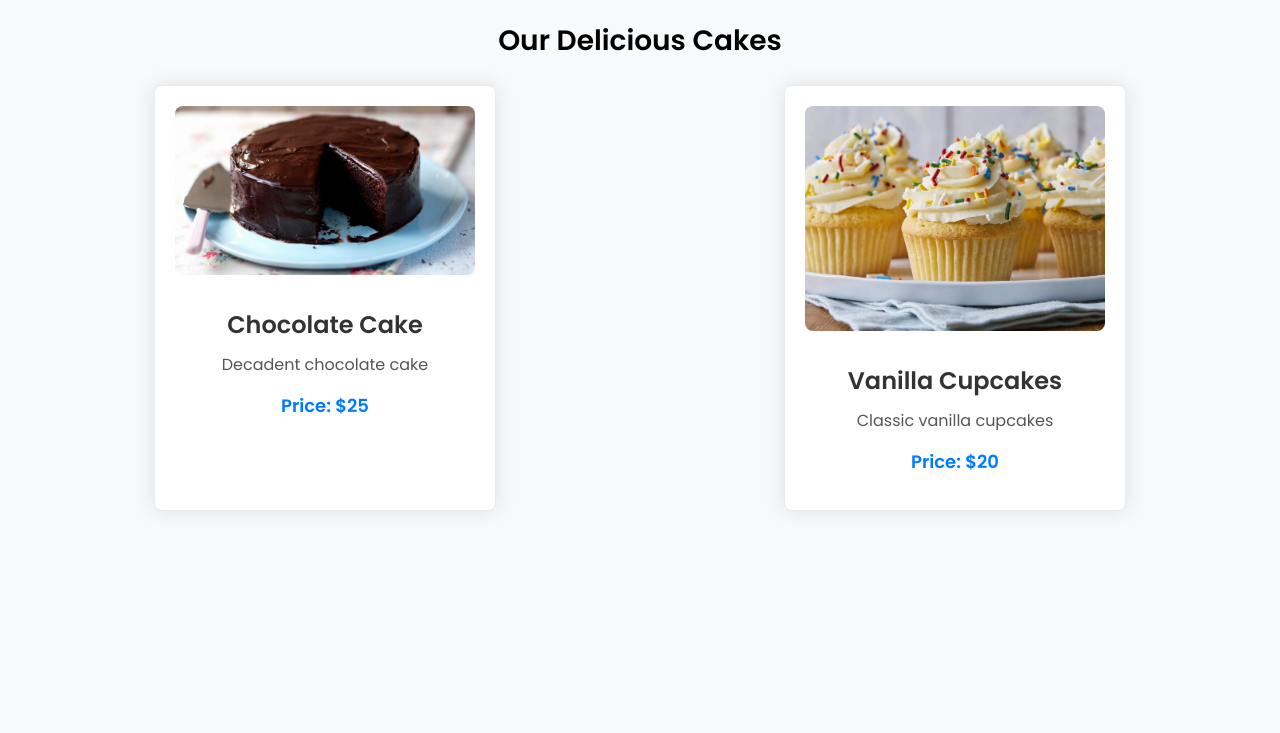
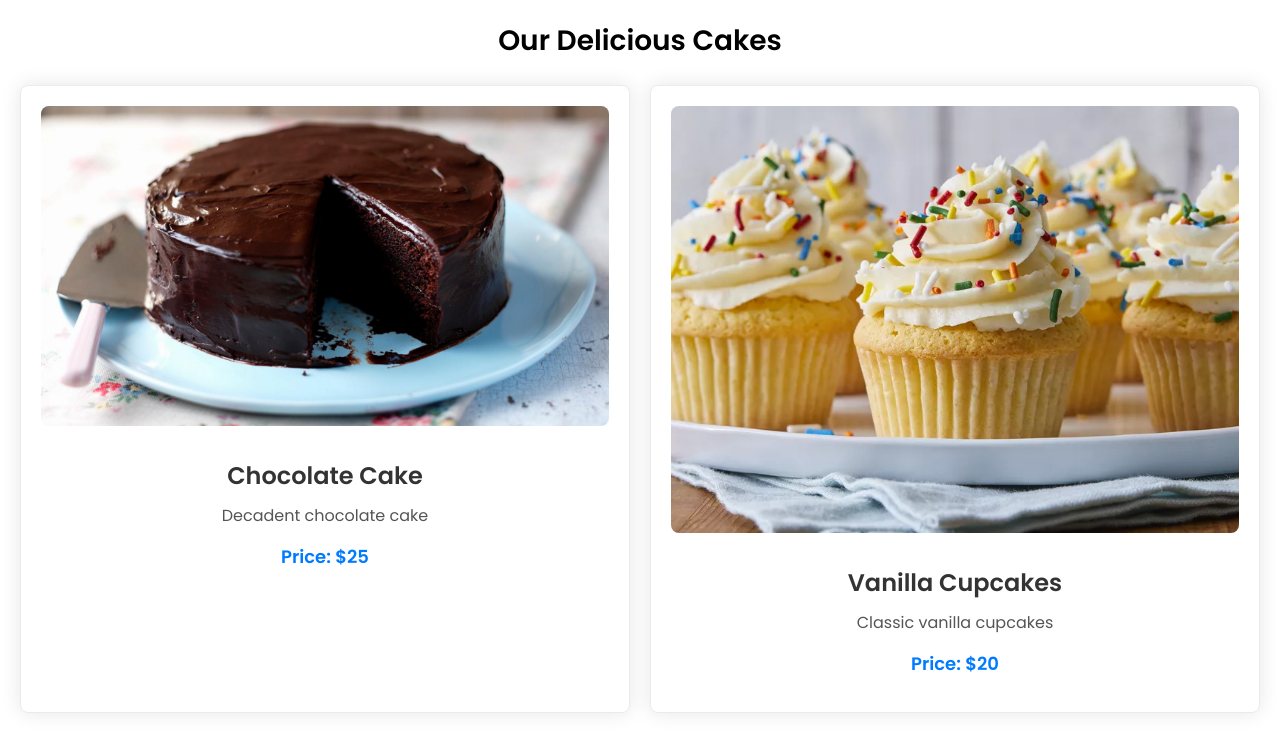
Before and after one commit to shai360hai/CakesSiteLandpage, a Flask app: page / in a window 1280 px wide. Shown: the part 227-960 px from the top of the page. Before the commit the page ends 738 px from the top, so only its background shows below. Run offline with Flask 3, Linux system fonts and the light colour scheme.

Commit message:
Update index.css
prettier

```diff
--- a/cakes-portfolio-main/static/index.css
+++ b/cakes-portfolio-main/static/index.css
@@ -1,3 +1,12 @@
+<!DOCTYPE html>
+<html lang="en">
+<head>
+    <meta charset="UTF-8">
+    <meta name="viewport" content="width=device-width, initial-scale=1.0">
+    <title>{{ baker_details.name }}'s Cake Portfolio</title>
+    <link href="https://fonts.googleapis.com/css2?family=Poppins:wght@400;600&display=swap" rel="stylesheet">
+    <link rel="stylesheet" href="{{ url_for('static', filename='index.css') }}">
+    <style>
         body {
             font-family: Arial, sans-serif;
             margin: 0;
@@ -24,18 +33,18 @@ h1 {
 
         #cake-catalog {
             padding: 20px;
+            text-align: center;
         }
 
         .cake-container {
-    display: flex;
-    flex-wrap: wrap;
-    justify-content: space-around;
+            display: grid;
+            grid-template-columns: repeat(auto-fit, minmax(300px, 1fr));
+            gap: 20px;
+            justify-items: center;
         }
 
         .cake-item {
-    width: 300px;
             background-color: #ffffff;
-    margin-bottom: 20px;
             padding: 20px;
             border-radius: 10px;
             box-shadow: 0 0 20px rgba(0, 0, 0, 0.1);
@@ -77,3 +86,37 @@ a {
         a:hover {
             text-decoration: underline;
         }
+    </style>
+</head>
+<body>
+
+<header>
+    <div class="logo">
+        <img src="{{ url_for('static', filename='images/logo.png') }}" alt="{{ baker_details.name }} Logo">
+    </div>
+    <h1>{{ baker_details.name }}'s Cake Portfolio</h1>
+    <p>Follow us on Instagram: <a href="https://instagram.com/{{ baker_details.instagram_username }}" target="_blank" rel="noopener noreferrer">@{{ baker_details.instagram_username }}</a></p>
+</header>
+
+<section id="cake-catalog">
+    <h2>Our Delicious Cakes</h2>
+    <div class="cake-container">
+        {% for cake in cake_catalog %}
+        <div class="cake-item">
+            {% if cake.name == 'Chocolate Cake' %}
+            <img src="{{ url_for('static', filename='images/choco.jpg') }}" alt="{{ cake.name }}">
+            {% elif cake.name == 'Vanilla Cupcakes' %}
+            <img src="{{ url_for('static', filename='images/vanil.webp') }}" alt="{{ cake.name }}">
+            {% else %}
+            <img src="{{ cake.image_url }}" alt="{{ cake.name }}">
+            {% endif %}
+            <h3>{{ cake.name }}</h3>
+            <p>{{ cake.description }}</p>
+            <p class="price"><strong>Price: {{ cake.price }}</strong></p>
+        </div>
+        {% endfor %}
+    </div>
+</section>
+
+</body>
+</html>
```
Lines whose indentation alone changed are shown as unchanged.
